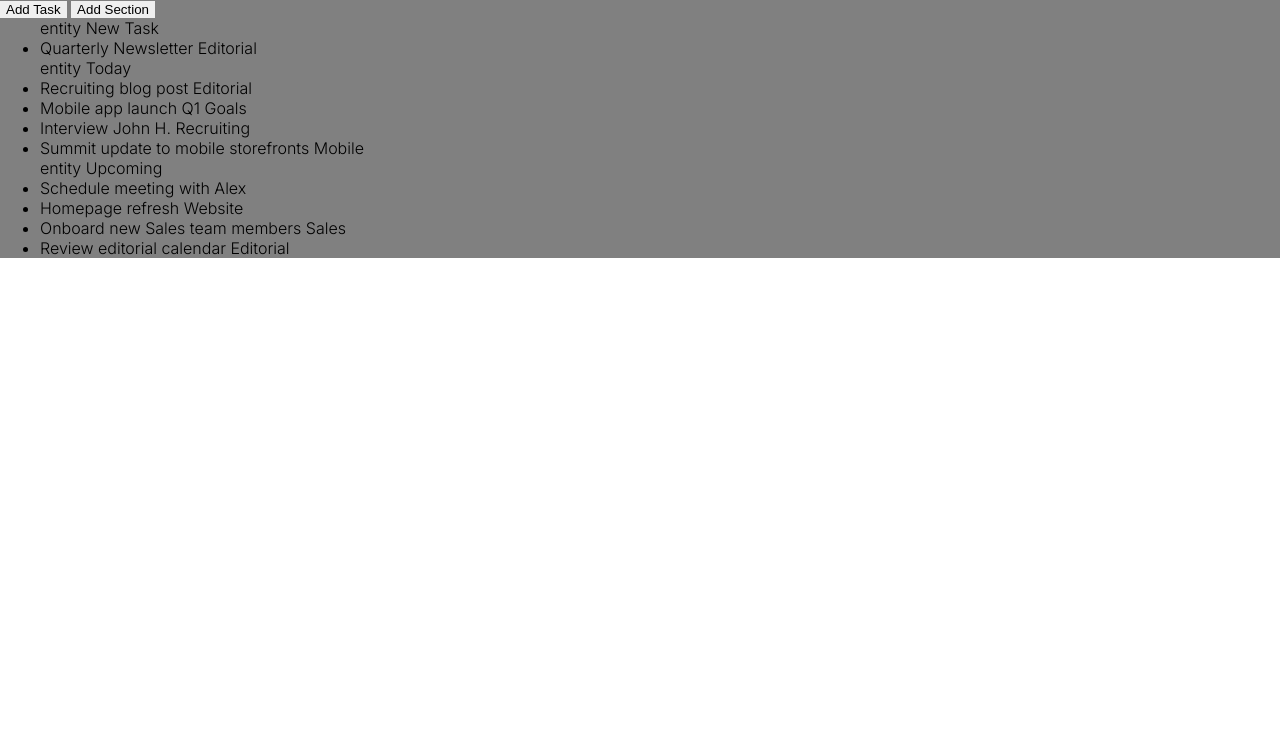
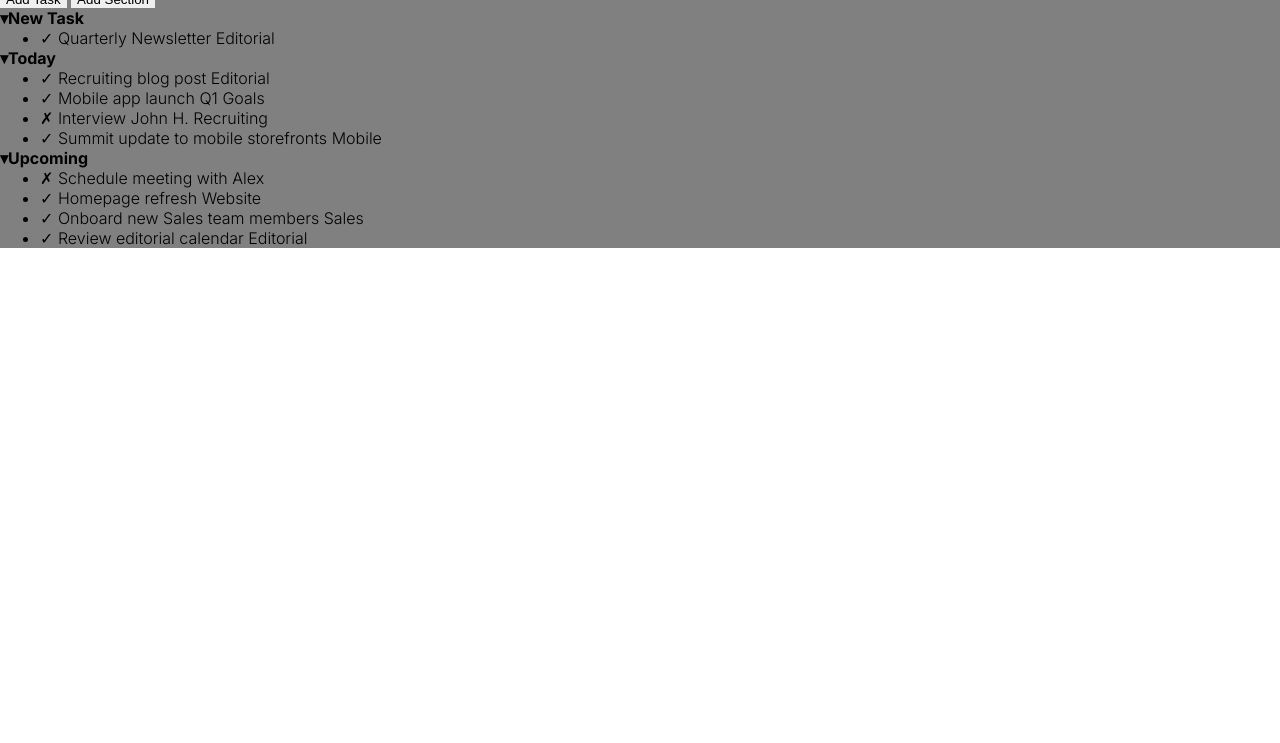
Before and after one commit to dilettamantovani/html-css-toboolist, a plain HTML site: page index.html in a window 1280 px wide. Shown: the part 57-800 px from the top of the page. Drawn offline with Linux system fonts and the light colour scheme.

Commit message:
added entities, h4

```diff
--- a/index.html
+++ b/index.html
@@ -9,60 +9,76 @@
         <link href="https://fonts.googleapis.com/css2?family=Inter:wght@300;700;800&display=swap" rel="stylesheet">
         </head>
 
+    <body>
 
-    <body>
         <!-- HEADING -->
-        <header id="heading">
+        <header>
             <img id="logo" src="img/logo copia.png" alt="Toboolist">
             <h1 id="title">Toboolist</h1>
         </header>
 
+        <main>
 
-
-        <main>
-            <section>
+            <!-- CTA -->
+            <section id="buttons">
                 <button class="button" id="task-button">Add Task</button>
                 <button class="button" id="section-button">Add Section</button>
             </section>
 
-            <section>
-                <ul>entity New Task
+            <!-- NEW -->
+            <section class="task">
+                <h4>&#9662;New Task</h2>
+                <ul>
                     <li>
-                        Quarterly Newsletter <span class="tag" id="blue">Editorial</span>
+                        <span class="check">&check;</span>
+                        Quarterly Newsletter
+                        <span class="tag" class="editorial">Editorial</span>
                     </li>
                 </ul>
             </section>
 
+            <!-- TDL -->
             <section>
-                <ul>entity Today
+                <h4>&#9662;Today</h4>
+                <ul>
                     <li>
-                        Recruiting blog post <span class="tag" id="blue">Editorial</span>
+                        <span class="check">&check;</span>
+                        Recruiting blog post <span class="tag" class="editorial">Editorial</span>
                     </li>
                     <li>
-                        Mobile app launch <span class="tag" id="violet">Q1 Goals</span>
+                        <span class="check">&check;</span>
+                        Mobile app launch <span class="tag" class="goals">Q1 Goals</span>
                     </li>
                     <li>
-                        Interview John H. <span class="tag" id="emerald-green">Recruiting</span>
+                        <span class="cross">&cross;</span>
+                        Interview John H. <span class="tag" class="recruit">Recruiting</span>
                     </li>
                     <li>
-                        Summit update to mobile storefronts <span class="tag" id="orange">Mobile</span>
+                        <span class="check">&check;</span>
+                        Summit update to mobile storefronts <span class="tag" class="mobile">Mobile</span>
                     </li>
                 </ul>
             </section>
 
+            <!-- NEXT -->
             <section>
-                <ul>entity Upcoming
+                <h4>&#9662;Upcoming</h4>
+                <ul>
                     <li>
+                        <span class="cross">&cross;</span>
                         Schedule meeting with Alex
                     </li>
                     <li>
-                        Homepage refresh <span class="tag" id="red">Website</span>
+                        <span class="check">&check;</span>
+                        Homepage refresh <span class="tag" class="website">Website</span>
                     </li>
                     <li>
-                        Onboard new Sales team members <span class="tag" id="green">Sales</span>
+                        <span class="check">&check;</span>
+                        Onboard new Sales team members <span class="tag" class="sales">Sales</span>
                     </li>
                     <li>
-                        Review editorial calendar <span class="tag" id="blue">Editorial</span>
+                        <span class="check">&check;</span>
+                        Review editorial calendar <span class="tag" class="editorial">Editorial</span>
                     </li>
                 </ul>
             </section>
```
